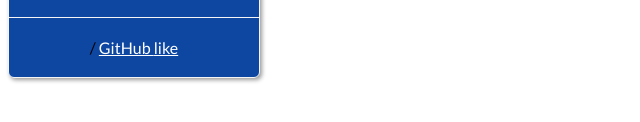
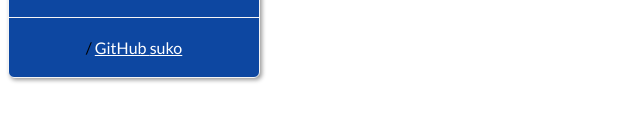
Before and after one commit to hayahoso/jphacks_learning, a plain HTML site: page index.html in a window 1280 px wide. Shown: the part 316-438 px from the top of the page, 0-640 px from the left. Drawn offline with Linux system fonts and the light colour scheme.

```diff
--- a/index.html
+++ b/index.html
@@ -21,7 +21,7 @@
           <a href="https://github.com/hayahoso/jphacks_learning" target="_blank" rel="noopener noreferrer">
             GitHub
           <a href="https://www.sunday-webry.com/detail.php?title_id=1093" target="_blank" rel="noopener noreferrer">
-            like
+            suko
           </a>
         </div>
       </div>
```
